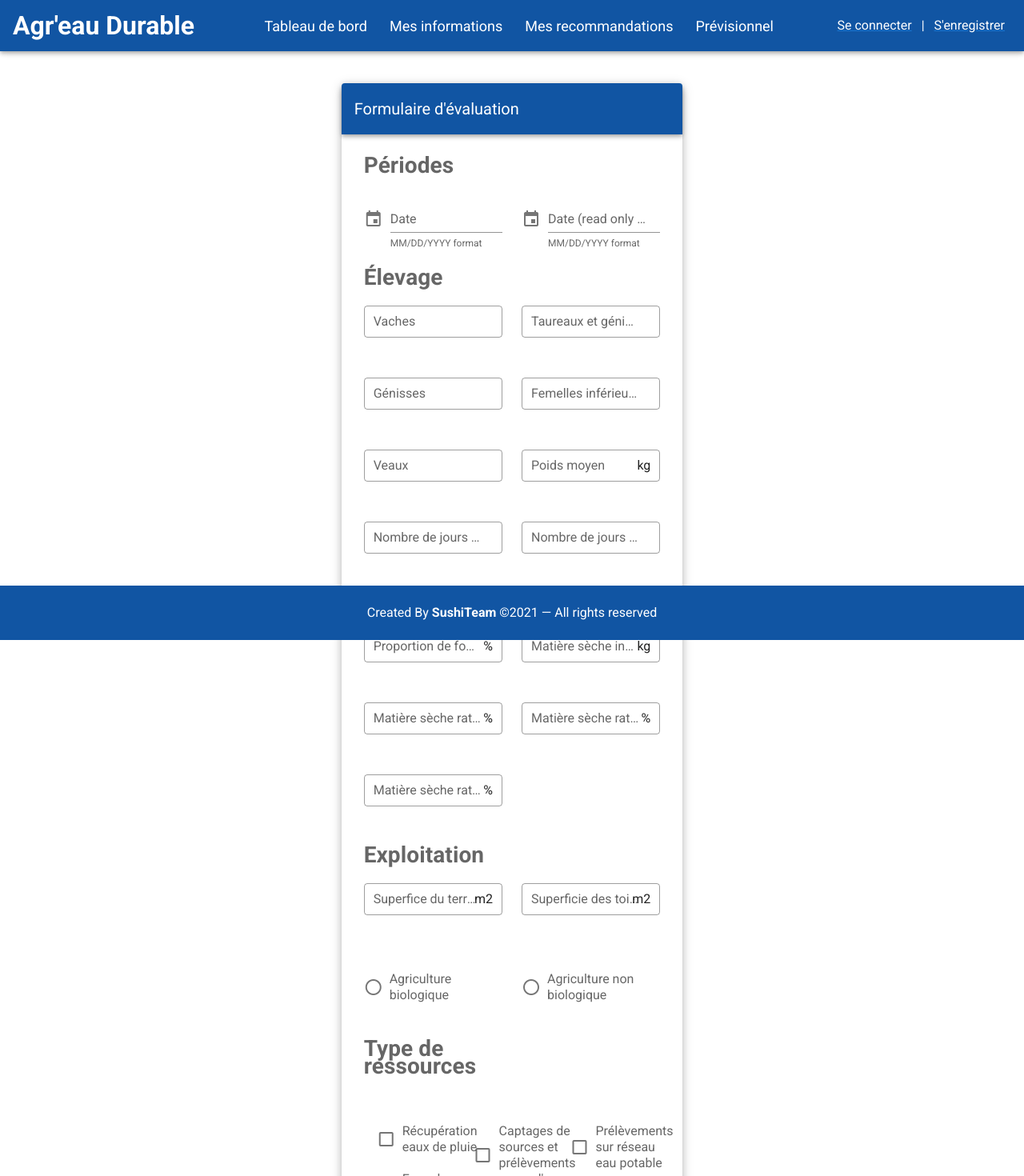
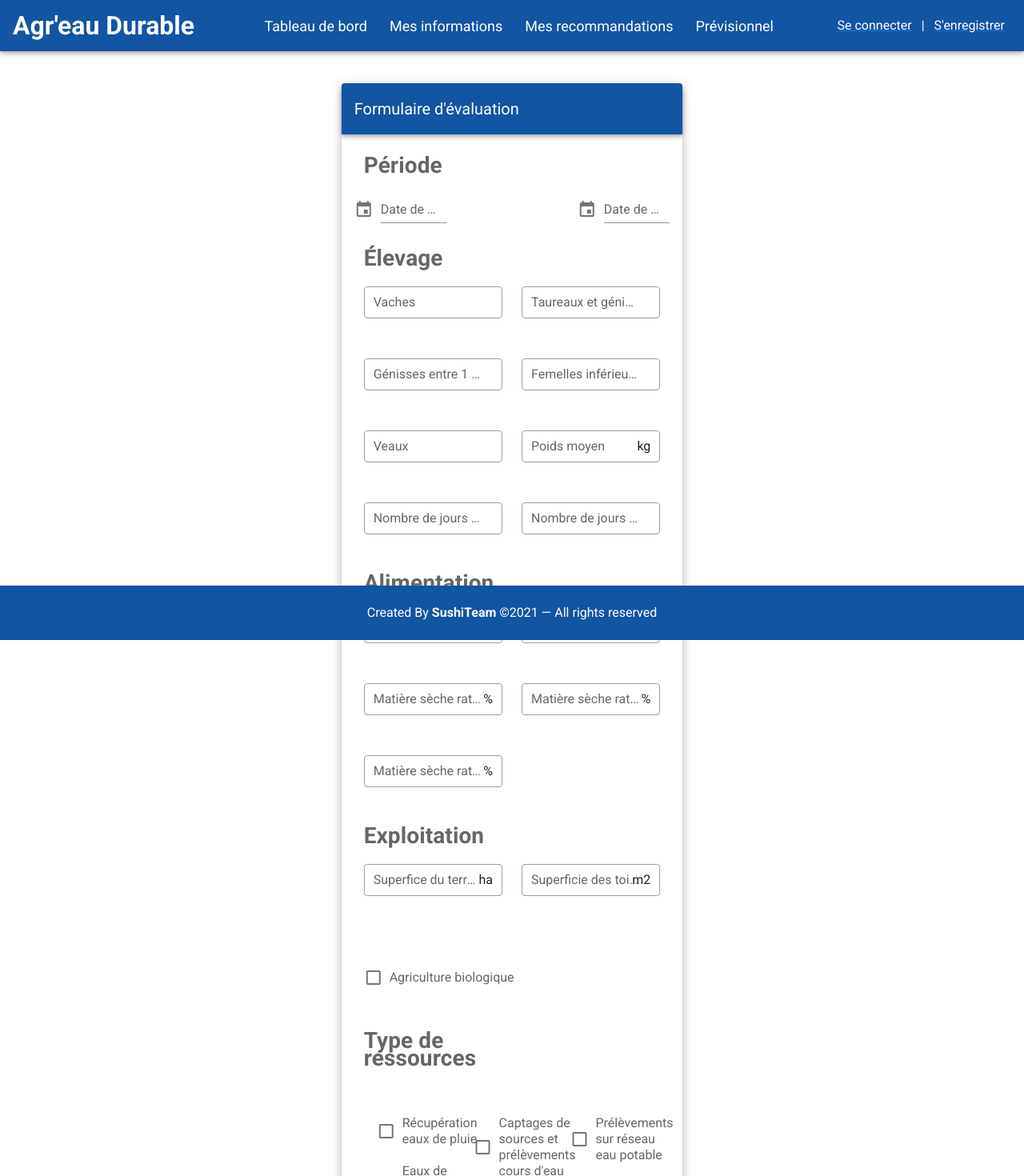
Before and after one commit to Aizen39/ASSEC, a Vue app: page /formulaire in a window 1280 px wide. Shown: the top 1470 px of the page at 80% size. Built offline with nearby package versions, Linux system fonts and the light colour scheme.

Commit message:
change formulaire

```diff
--- a/src/views/DashBoard.vue
+++ b/src/views/DashBoard.vue
@@ -87,11 +87,7 @@
 
             <v-row justify="center">
               <v-dialog v-model="mdr" persistent max-width="600px">
-                <template v-slot:activator="{ on, attrs }">
-                  <v-btn color="#25a856" dark v-bind="attrs" v-on="on">
-                    En savoir plus
-                  </v-btn>
-                </template>
+
                 <v-card>
                   <v-container> </v-container>
 
@@ -118,13 +114,14 @@
             style="width: 60%; margin-right: 30%"
           >
             <v-toolbar color="#f39200">
-              <v-card-title style="color: white"> </v-card-title>
+              <v-card-title style="color: black">
+                Moyenne matière sèche ingérée / Eau bue par vache et par jour : 21kg / 55L
+                 </v-card-title>
             </v-toolbar>
-
             <v-card-subtitle>
-              <p></p>
-              <p></p>
-              <p></p>
+              <p>Surveillance propreté</p>
+              <p>Zone pas ou peu électromagnétisme</p>
+              <p>Température de l'eau inférieur à 15°C</p>
             </v-card-subtitle>
             <v-row justify="center">
               <v-dialog v-model="courbe" persistent max-width="600px">
@@ -136,7 +133,7 @@
                 <v-card>
                   <v-container>
                     <v-img
-                      :src="require('../assets/Courbe1.png')"
+                      :src="require('../assets/graphique.png')"
                       class="my-3"
                       contain
                       height="200%"
--- a/src/views/Formulaire.vue
+++ b/src/views/Formulaire.vue
@@ -10,75 +10,85 @@
             <v-container>
               <v-row>
                 <v-col cols="12" sm="6">
-                  <h1>Périodes</h1>
+                  <h1>Période</h1>
                 </v-col>
               </v-row>
             </v-container>
 
-            <v-container>
             <v-row>
-                <v-col cols="12" lg="6">
+              <v-col cols="6" sm="6" md="4">
                 <v-menu
-                    ref="menu1"
-                    v-model="menu1"
+                  ref="menu"
+                  v-model="menu"
                   :close-on-content-click="false"
+                  :return-value.sync="date"
                   transition="scale-transition"
                   offset-y
-                    max-width="290px"
                   min-width="auto"
                 >
                   <template v-slot:activator="{ on, attrs }">
                     <v-text-field
-                        v-model="dateFormatted"
-                        label="Date"
-                        hint="MM/DD/YYYY format"
-                        persistent-hint
-                        prepend-icon="mdi-calendar"
-                        v-bind="attrs"
-                        @blur="date = parseDate(dateFormatted)"
-                        v-on="on"
-                      ></v-text-field>
-                    </template>
-                    <v-date-picker
                       v-model="date"
-                      no-title
-                      @input="menu1 = false"
-                    ></v-date-picker>
-                  </v-menu>
-
-                </v-col>
-
-                <v-col cols="12" lg="6">
-                  <v-menu
-                    v-model="menu2"
-                    :close-on-content-click="false"
-                    transition="scale-transition"
-                    offset-y
-                    max-width="290px"
-                    min-width="auto"
-                  >
-                    <template v-slot:activator="{ on, attrs }">
-                      <v-text-field
-                        v-model="computedDateFormatted"
-                        label="Date (read only text field)"
-                        hint="MM/DD/YYYY format"
-                        persistent-hint
+                      label="Date de début"
+                      placeholder="(JJ/MM/AAAA)"
                       prepend-icon="mdi-calendar"
                       readonly
                       v-bind="attrs"
                       v-on="on"
                     ></v-text-field>
                   </template>
-                    <v-date-picker
+                  <v-date-picker v-model="date" no-title scrollable>
+                    <v-spacer></v-spacer>
+                    <v-btn text color="primary" @click="menu = false">
+                      Cancel
+                    </v-btn>
+                    <v-btn text color="primary" @click="$refs.menu.save(date)">
+                      OK
+                    </v-btn>
+                  </v-date-picker>
+                </v-menu>
+              </v-col>
+
+              <v-spacer></v-spacer>
+              <v-col cols="6" sm="6" md="4">
+                <v-dialog
+                  ref="dialog"
+                  v-model="modal"
+                  :return-value.sync="date"
+                  persistent
+                  width="290px"
+                >
+                  <template v-slot:activator="{ on, attrs }">
+                    <v-text-field
                       v-model="date"
-                      no-title
-                      @input="menu2 = false"
-                    ></v-date-picker>
-                  </v-menu>
+                      label="Date de fin"
+                      placeholder="(JJ/MM/AAAA)"
+                      prepend-icon="mdi-calendar"
+                      readonly
+                      v-bind="attrs"
+                      v-on="on"
+                    ></v-text-field>
+                  </template>
+                  <v-date-picker v-model="date" scrollable>
+                    <v-spacer></v-spacer>
+                    <v-btn text color="primary" @click="modal = false">
+                      Cancel
+                    </v-btn>
+                    <v-btn
+                      text
+                      color="primary"
+                      @click="$refs.dialog.save(date)"
+                    >
+                      OK
+                    </v-btn>
+                  </v-date-picker>
+                </v-dialog>
+              </v-col>
 
-                </v-col>
+
+
             </v-row>
-            </v-container>
+
             <v-container>
               <v-row>
                 <v-col cols="12" sm="6">
@@ -101,7 +111,7 @@
 
                 <v-col cols="12" sm="6">
                   <v-text-field
-                    label="Taureaux et génisses"
+                    label="Taureaux et génisses > 2 ans"
                     placeholder="Veuillez tapez le nombre"
                     outlined
                     dense
@@ -114,7 +124,7 @@
               <v-row>
                 <v-col cols="12" sm="6">
                   <v-text-field
-                    label="Génisses"
+                    label="Génisses entre 1 et 2 ans"
                     placeholder="Veuillez tapez le nombre"
                     outlined
                     dense
@@ -257,7 +267,7 @@
                 <v-col cols="12" sm="6">
                   <v-text-field
                     label="Superfice du terrain"
-                    suffix="m2"
+                    suffix="ha"
                     outlined
                     dense
                   ></v-text-field>
@@ -273,17 +283,15 @@
                 </v-col>
 
                 <v-radio-group v-model="row" row>
-                  <v-col cols="6">
-                    <v-radio
+                  <v-col cols="12" style="text-align:center;">
+                     <v-checkbox
+                        class="quanti"
+                        v-model="bio"
                         label="Agriculture biologique"
-                      value="radio-1"
-                    ></v-radio>
-                  </v-col>
-                  <v-col cols="6">
-                    <v-radio
-                      label="Agriculture non biologique"
-                      value="radio-2"
-                    ></v-radio>
+                        color="success"
+                        value="success"
+                        hide-details
+                      ></v-checkbox>
                   </v-col>
                 </v-radio-group>
               </v-row>
@@ -412,7 +420,7 @@
             <v-container>
               <v-row>
                 <v-col cols="12" sm="6">
-                  <h2>Objectif de production journalière :</h2>
+                  <h2>Production journalière moyenne :</h2>
                 </v-col>
 
                 <v-col cols="12" sm="6">
@@ -442,8 +450,8 @@ export default {
         value < 25 || "La température ne doit pas être supérieure 25°C",
     },
 
-
-
+    menu1: false,
+    menu2: false,
     textarea: false,
     eauprofond: false,
     captage: false,
@@ -459,6 +467,11 @@ export default {
     secheingereeModel: "",
     matieresecheModel: "",
   }),
+
+  date: (new Date(Date.now() - (new Date()).getTimezoneOffset() * 60000)).toISOString().substr(0, 10),
+      menu: false,
+      modal: false,
+      menu2: false,
 
   // methods: {
   //     veriform(){
```
Also changed, not shown: src/assets/graphique.png (added). Lines whose indentation alone changed are shown as unchanged.
